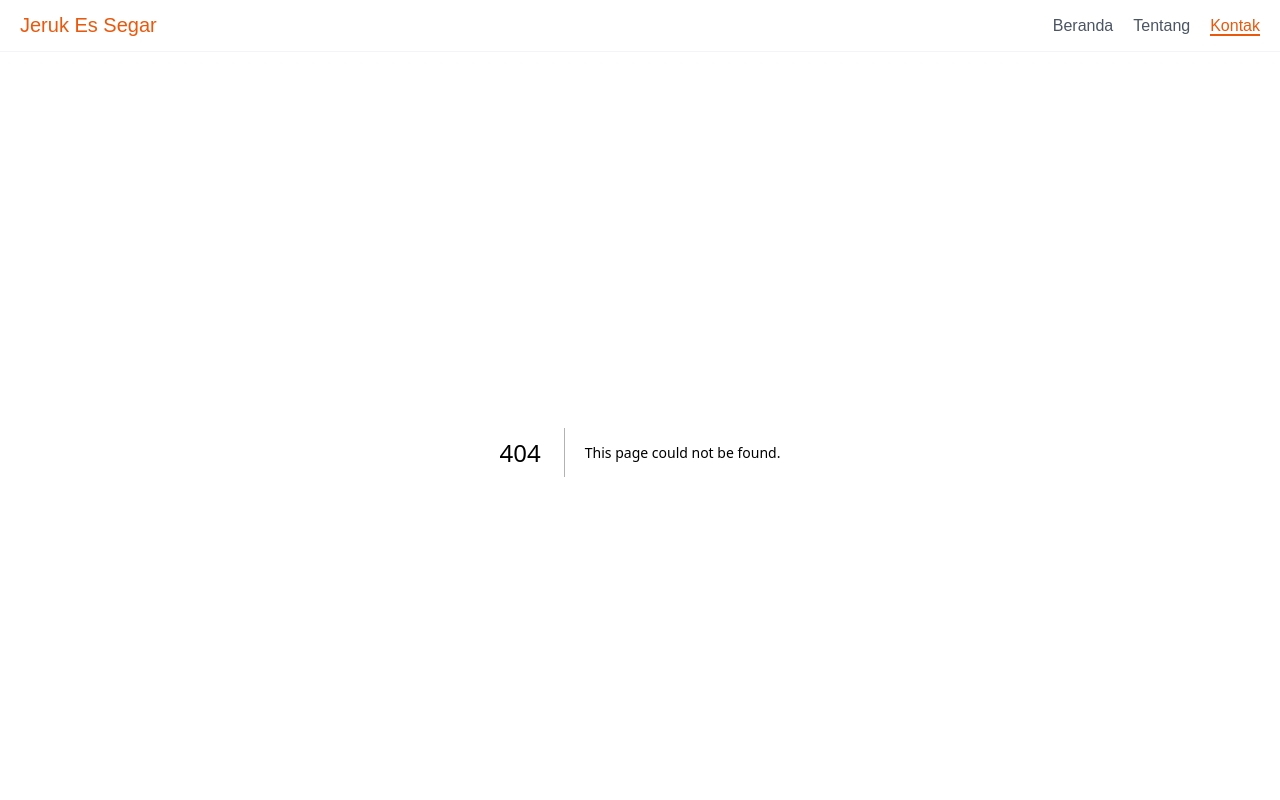
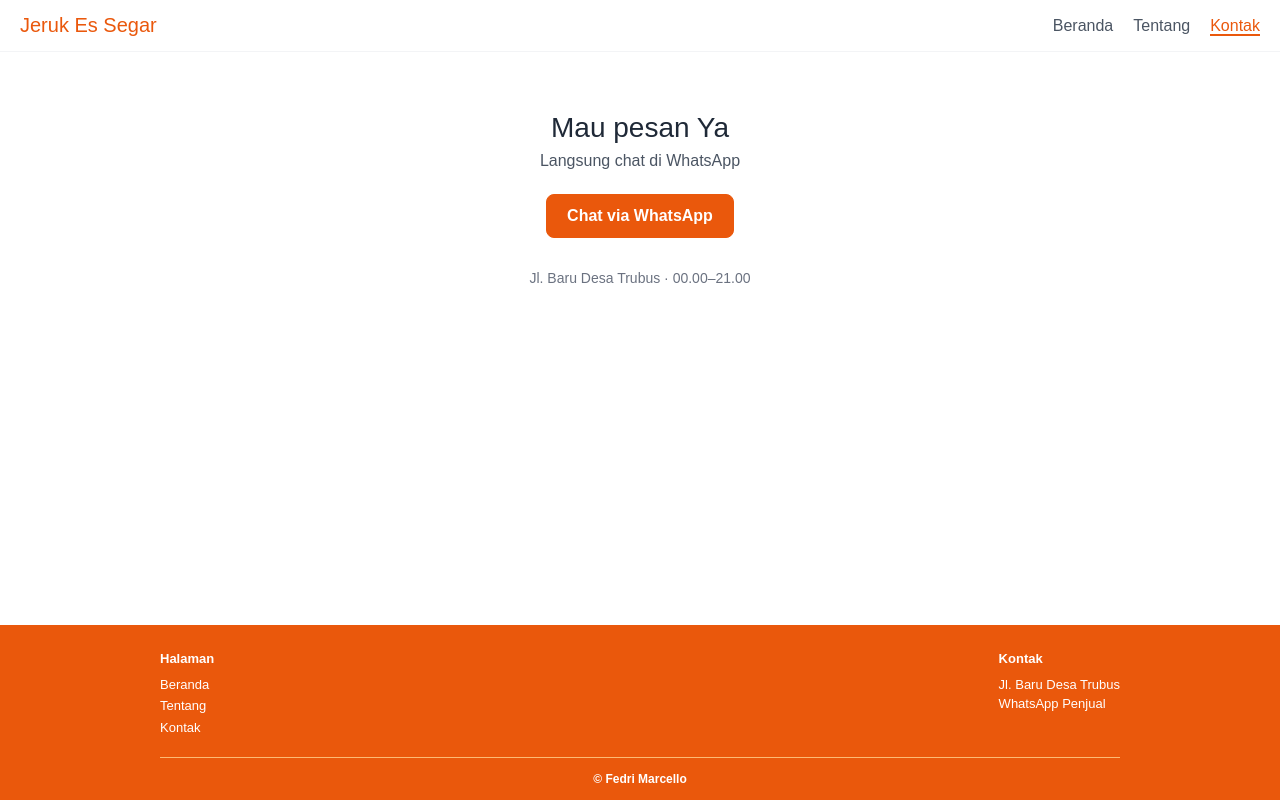
Before and after one commit to fedrimarcello-commits/535250052_Tugas4_PraktikumFrontend, a Next.js app: page /kontak in a window 1280 px wide. Before the commit this address had no page. Shown: the top 800 px of the page. Built offline with nearby package versions, Linux system fonts and the light colour scheme.

Commit message:
Menambah halaman Kontak

```diff
--- /dev/null
+++ b/app/kontak/page.module.css
@@ -0,0 +1,27 @@
+.container {
+  display: flex;
+  flex-direction: column;
+  align-items: center;
+  text-align: center;
+  padding: 60px 20px;
+}
+
+.container h1 {
+  font-size: 28px;
+  font-weight: 500;
+  color: #1f2937;
+  margin-bottom: 8px;
+}
+
+.container p {
+  font-size: 16px;
+  color: #4b5563;
+  margin-bottom: 24px;
+}
+
+.container .info {
+  font-size: 14px;
+  color: #6b7280;
+  margin-top: 32px;
+  margin-bottom: 0;
+}
--- /dev/null
+++ b/app/kontak/page.tsx
@@ -0,0 +1,15 @@
+import Button from "@/components/Button";
+import styles from "./page.module.css";
+
+export default function KontakPage() {
+  return (
+    <section className={styles.container}>
+      <h1>Mau pesan Ya</h1>
+      <p>Langsung chat di WhatsApp </p>
+
+      <Button href="https://wa.me/6281272124925">Chat via WhatsApp</Button>
+
+      <p className={styles.info}>Jl. Baru Desa Trubus · 00.00–21.00</p>
+    </section>
+  );
+}
--- a/components/Footer.tsx
+++ b/components/Footer.tsx
@@ -18,7 +18,7 @@ export default function Footer() {
         <div>
           <h4>Kontak</h4>
           <p>Jl. Baru Desa Trubus</p>
-          <a href="https://wa.me/6281234567890" target="_blank">
+          <a href="https://wa.me/6281272124925" target="_blank">
             WhatsApp Penjual
           </a>
         </div>
```
